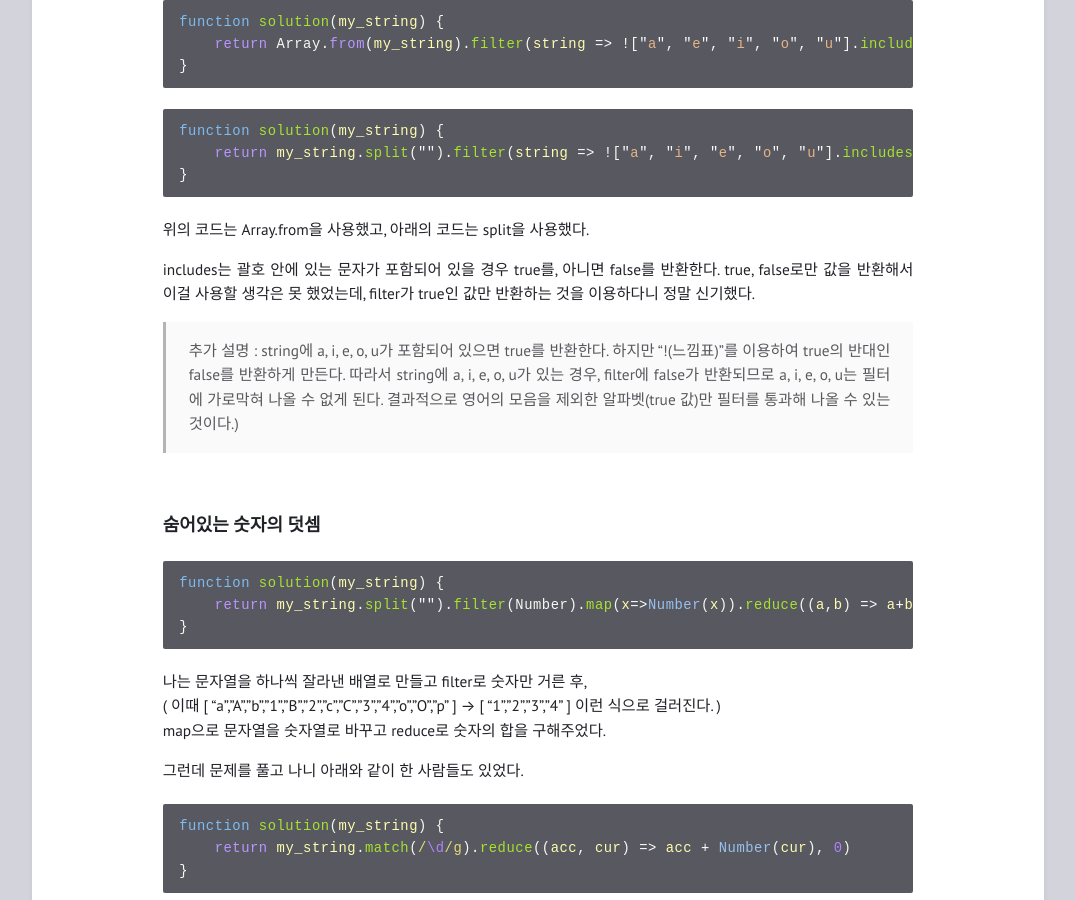
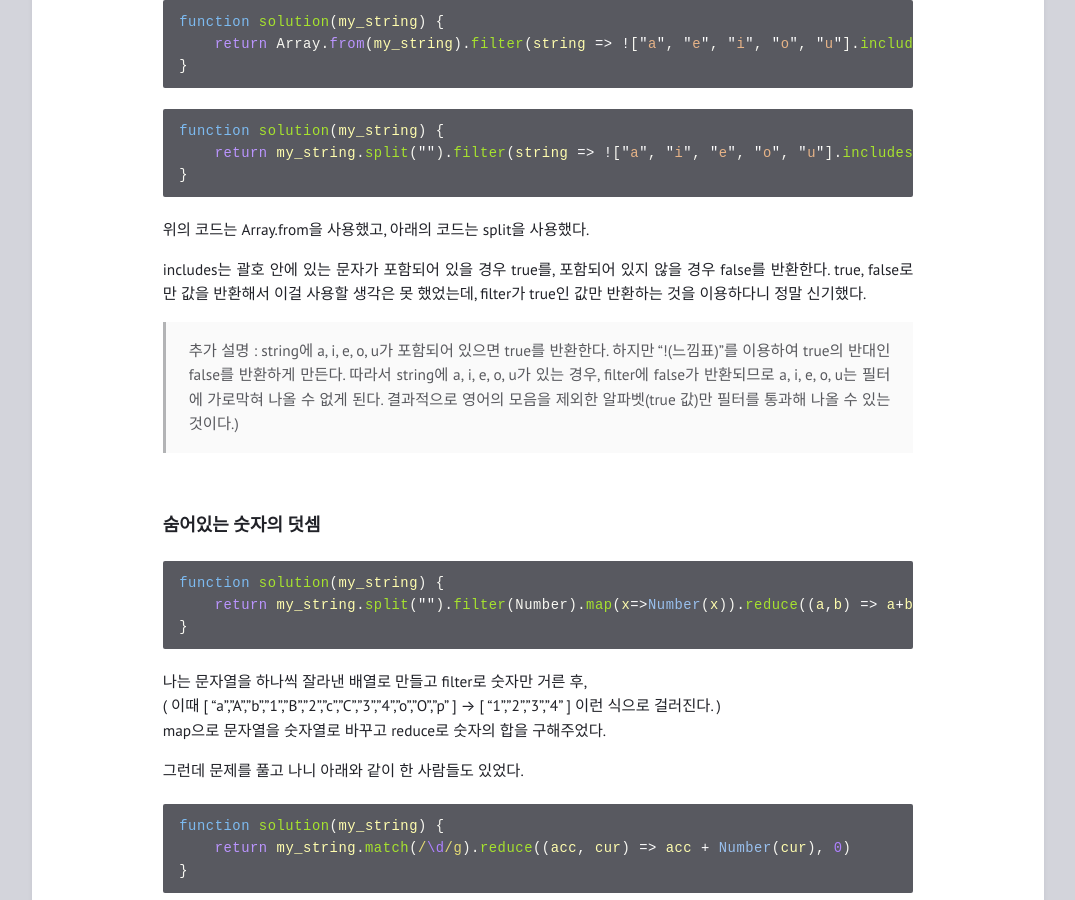
Before and after one commit to feb-dain/feb-dain.github.io, a Jekyll site: the page built from _posts/2022-10-21-repeat_removing-vowels_finding-only-numbers.md, in a window 1280 px wide and 900 px high, scrolled down 1022 px. Shown: the whole window, without its empty margins (102-1177 px from the left). Built offline with Jekyll 4.4.1, drawn with Linux system fonts in a browser that asks for light colours; comment, search, counter and statistics services are not loaded.

Commit message:
Update 2022-10-21-repeat_removing-vowels_finding-only-numbers.md

````diff
--- a/_posts/2022-10-21-repeat_removing-vowels_finding-only-numbers.md
+++ b/_posts/2022-10-21-repeat_removing-vowels_finding-only-numbers.md
@@ -51,7 +51,7 @@ function solution(my_string) {
 ```
 위의 코드는 Array.from을 사용했고, 아래의 코드는 split을 사용했다.
 
-includes는 괄호 안에 있는 문자가 포함되어 있을 경우 true를, 아니면 false를 반환한다.
+includes는 괄호 안에 있는 문자가 포함되어 있을 경우 true를, 포함되어 있지 않을 경우 false를 반환한다.
 true, false로만 값을 반환해서 이걸 사용할 생각은 못 했었는데, filter가 true인 값만 반환하는 것을 이용하다니 정말 신기했다.
 >추가 설명 : string에 a, i, e, o, u가 포함되어 있으면 true를 반환한다. 하지만 "!(느낌표)"를 이용하여 true의 반대인 false를 반환하게 만든다.
 따라서 string에 a, i, e, o, u가 있는 경우, filter에 false가 반환되므로 a, i, e, o, u는 필터에 가로막혀 나올 수 없게 된다.
````
